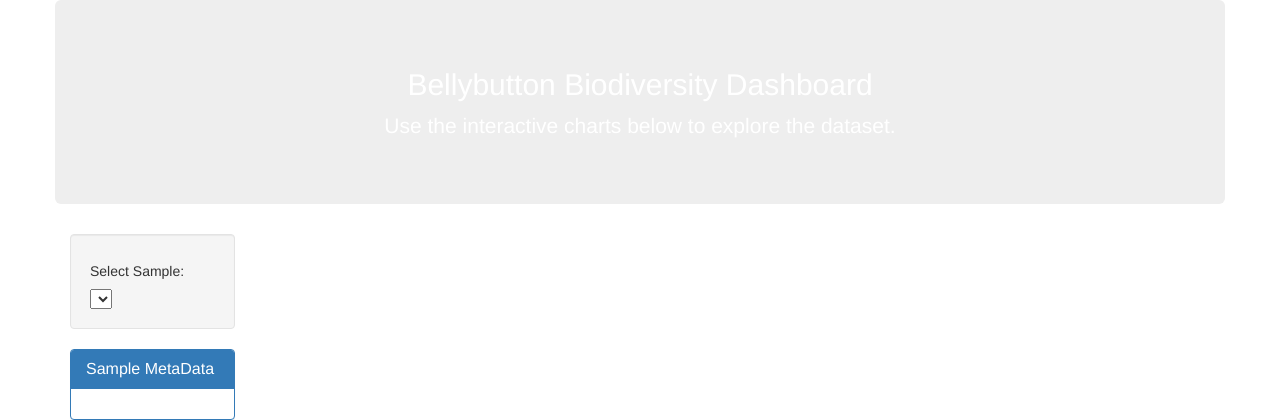
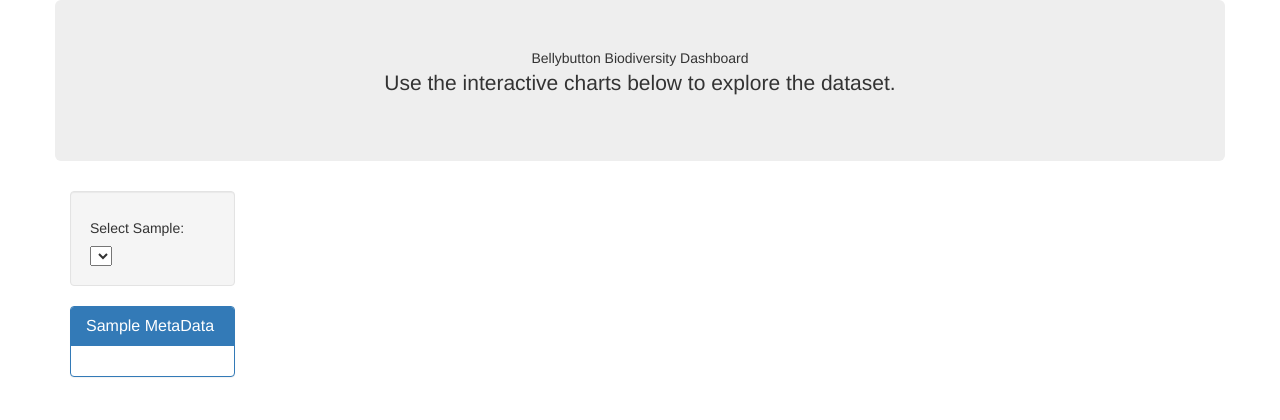
Before and after one commit to heathertrinh1017/Bellybutton-Diversity, a Python web app: template templates/index.html in a window 1280 px wide. Shown: the top 420 px of the page. Run offline with Jinja, Linux system fonts and the light colour scheme; the template is opened without the code that fills it, so the values that code supplies are empty; some libraries are stand-ins or nearby versions.

Commit message:
Update index.html

```diff
--- a/templates/index.html
+++ b/templates/index.html
@@ -15,8 +15,8 @@
   <div class="container">
     <div class="row">
       <div class="col-md-12 jumbotron text-center">
-        <h2 style="color:white;">Bellybutton Biodiversity Dashboard</h2>
-        <p style="color:white">Use the interactive charts below to explore the dataset.</p>
+        <h1">Bellybutton Biodiversity Dashboard</h1>
+        <p>Use the interactive charts below to explore the dataset.</p>
       </div>
     </div>
     <div class="row">
```
